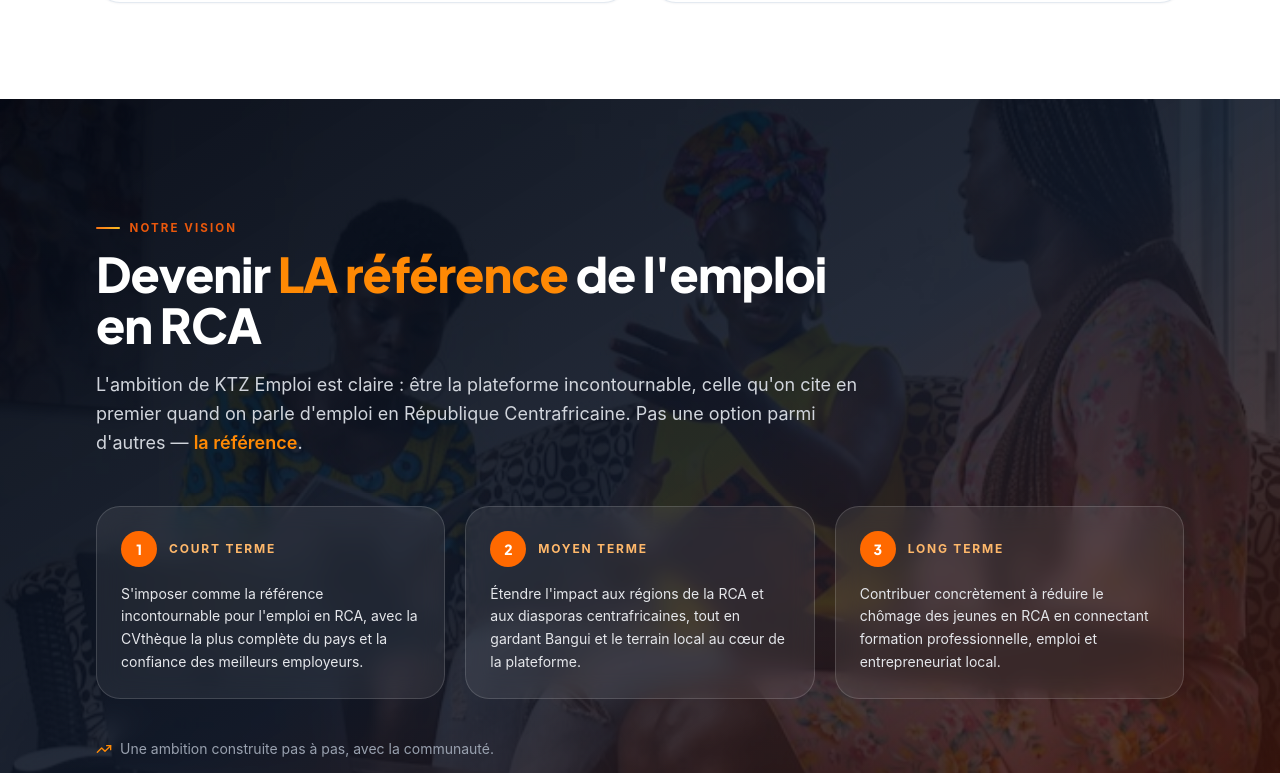
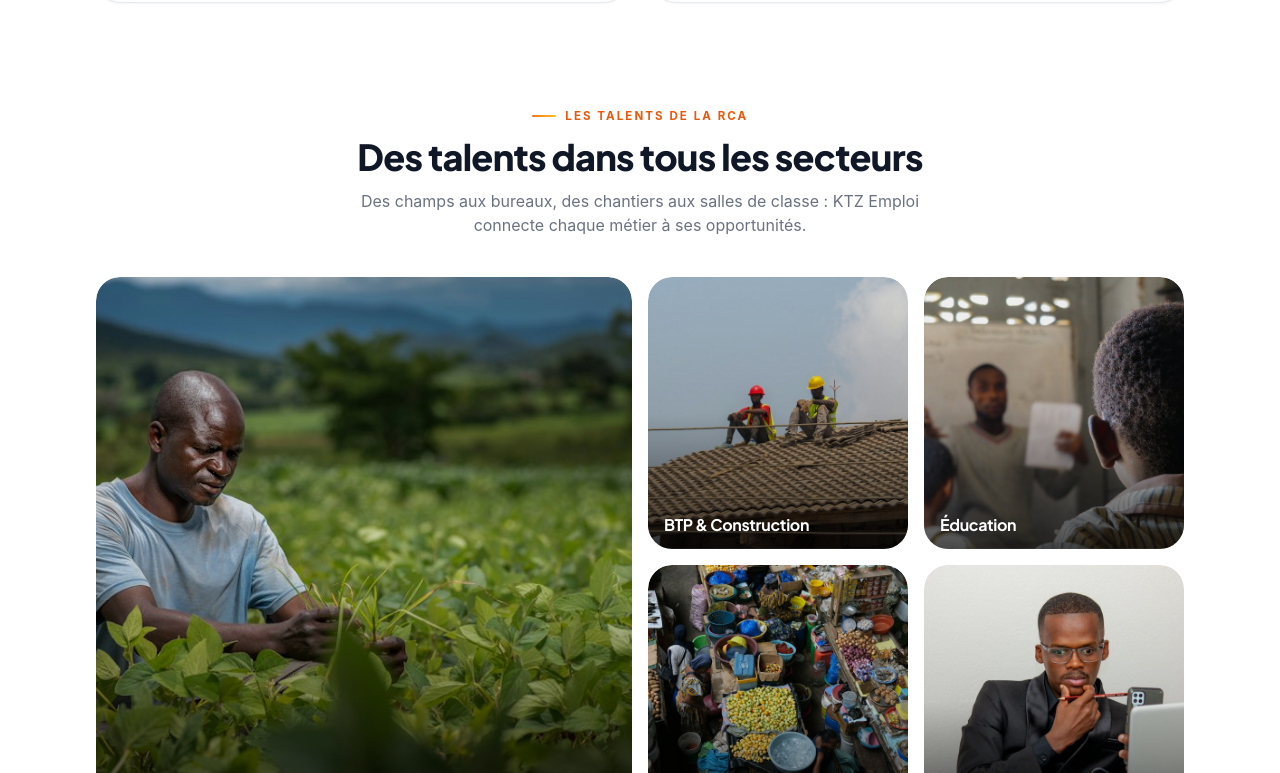
Before and after one commit to kitzdon37-bot/ktz-emploi, a Next.js app: page /a-propos in a window 1280 px wide. Shown: the part 4127-4900 px from the top of the page. Built offline with nearby package versions, Linux system fonts and the light colour scheme; no server answers.

Commit message:
design(à propos) : mosaïque de photos « Des talents dans tous les secteurs » + espaces manquantes corrigées

```diff
--- a/src/app/a-propos/page.tsx
+++ b/src/app/a-propos/page.tsx
@@ -360,6 +360,37 @@ export default function AProposPage() {
         </div>
       </section>
 
+      {/* ── Mosaïque de photos : les talents centrafricains ───────────────── */}
+      <section className="bg-white pb-20 sm:pb-24">
+        <div className="max-w-6xl mx-auto px-4 sm:px-6 lg:px-8">
+          <div className="text-center mb-10">
+            <span className="eyebrow">Les talents de la RCA</span>
+            <h2 className="mt-3 text-3xl sm:text-4xl font-extrabold text-gray-900 leading-[1.1]">Des talents dans tous les secteurs</h2>
+            <p className="text-gray-500 mt-3 max-w-xl mx-auto">Des champs aux bureaux, des chantiers aux salles de classe : KTZ Emploi connecte chaque métier à ses opportunités.</p>
+          </div>
+          <div className="grid grid-cols-2 md:grid-cols-4 md:grid-rows-2 gap-3 sm:gap-4 md:h-[560px]">
+            {[
+              { src: "/images/secteurs/agriculture.jpg", label: "Agriculture", alt: "Agriculteur au travail dans son champ", cls: "col-span-2 md:row-span-2 aspect-[4/3] md:aspect-auto" },
+              { src: "/images/secteurs/btp.jpg", label: "BTP & Construction", alt: "Ouvriers casqués sur un toit", cls: "aspect-square md:aspect-auto" },
+              { src: "/images/secteurs/education.jpg", label: "Éducation", alt: "Enseignant faisant cours", cls: "aspect-square md:aspect-auto" },
+              { src: "/images/secteurs/commerce.jpg", label: "Commerce", alt: "Marché animé vu d'en haut", cls: "aspect-square md:aspect-auto" },
+              { src: "/images/secteurs/banque.jpg", label: "Banque & Finance", alt: "Professionnel de la finance à son bureau", cls: "aspect-square md:aspect-auto" },
+            ].map((t) => (
+              <figure key={t.label} className={`group relative overflow-hidden rounded-3xl ${t.cls}`}>
+                <div data-photo className="absolute inset-0 rounded-3xl">
+                  {/* eslint-disable-next-line @next/next/no-img-element */}
+                  <img src={t.src} alt={t.alt} loading="lazy" className="w-full h-full object-cover" />
+                </div>
+                <div className="pointer-events-none absolute inset-0 bg-gradient-to-t from-black/70 via-black/10 to-transparent" />
+                <figcaption className="pointer-events-none absolute bottom-3 left-4 right-4 font-display font-bold text-white text-sm sm:text-base drop-shadow">
+                  {t.label}
+                </figcaption>
+              </figure>
+            ))}
+          </div>
+        </div>
+      </section>
+
       {/* ── Notre vision : photo en parallaxe sous un voile sombre ─────────── */}
       <section className="relative overflow-hidden text-white py-20 sm:py-28">
         {/* eslint-disable-next-line @next/next/no-img-element */}
@@ -369,7 +400,7 @@ export default function AProposPage() {
           <div className="max-w-3xl">
             <span className="eyebrow">Notre vision</span>
             <h2 className="mt-3 text-3xl sm:text-5xl font-extrabold mb-5 leading-[1.05]">
-              Devenir <span className="text-orange-400">LA référence</span> de l&apos;emploi en RCA
+              Devenir <span className="text-orange-400">LA référence</span>{" "}de l&apos;emploi en RCA
             </h2>
             <p className="text-gray-300 text-lg leading-relaxed mb-12">
               L&apos;ambition de KTZ Emploi est claire : être la plateforme incontournable,
--- a/src/app/page.tsx
+++ b/src/app/page.tsx
@@ -441,7 +441,7 @@ export default async function HomePage() {
             <h2 className="mt-3 text-2xl sm:text-3xl font-extrabold text-gray-900 mb-5 leading-tight">Trouver un emploi en Centrafrique avec KTZ Emploi</h2>
             <div className="space-y-4 text-gray-600 leading-relaxed">
               <p>
-                <strong className="text-gray-800">KTZ Emploi</strong> (ktzemploi.com) est la plateforme de recherche d&apos;emploi
+                <strong className="text-gray-800">KTZ Emploi</strong>{" "}(ktzemploi.com) est la plateforme de recherche d&apos;emploi
                 dédiée à la <strong className="text-gray-800">République Centrafricaine</strong>. Elle réunit en un seul endroit
                 les offres d&apos;emploi publiées à Bangui et en province par les entreprises, les administrations,
                 les ONG et les organisations internationales.
```
